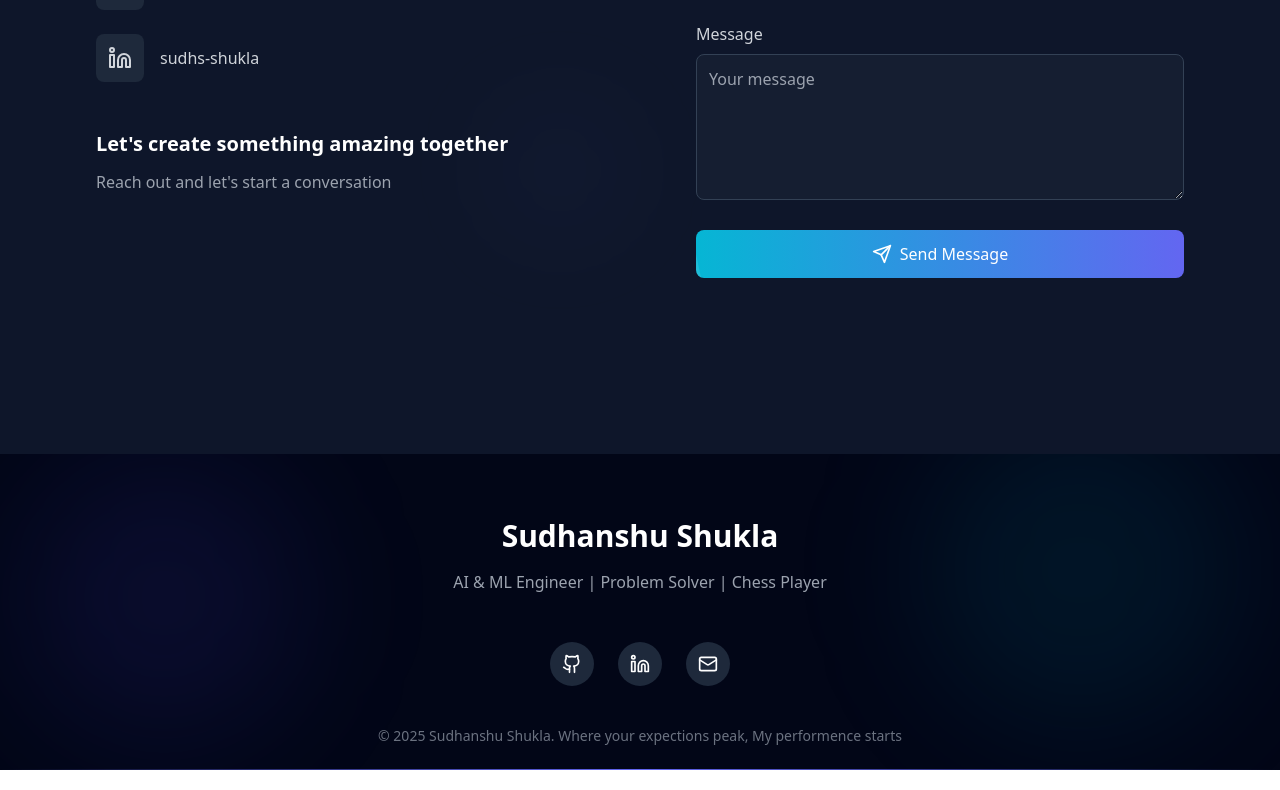
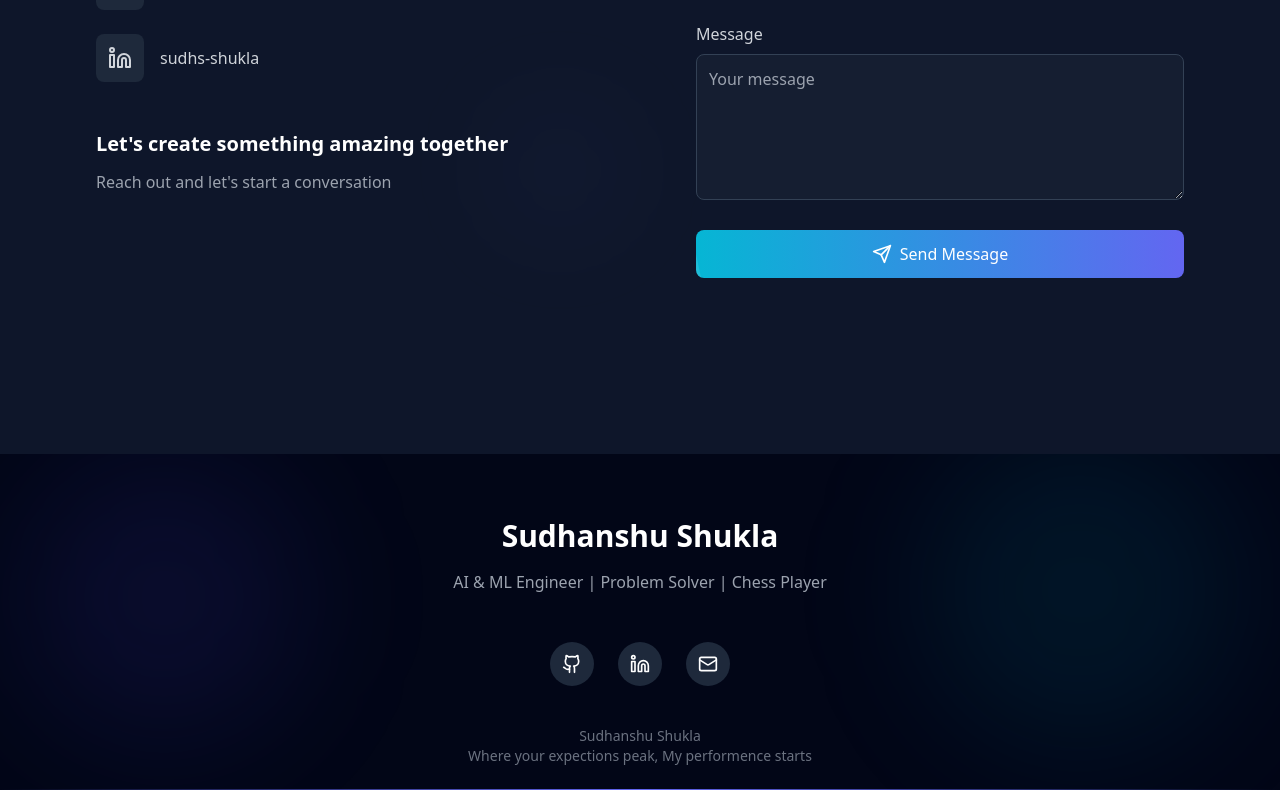
Before and after one commit to Sudhanshu-shukl/portfolio, a React (Vite) app: page / in a window 1280 px wide. Shown: the part 6250-7040 px from the top of the page. Built offline with nearby package versions, Linux system fonts and the light colour scheme.

Commit message:
nothing major v2

```diff
--- a/src/components/Footer.jsx
+++ b/src/components/Footer.jsx
@@ -76,7 +76,7 @@ const Footer = () => {
           transition={{ duration: 0.6, delay: 0.6 }}
           className="text-center text-gray-500 text-sm"
         >
-          <p>&copy; {new Date().getFullYear()} Sudhanshu Shukla. Where your expections peak, My performence starts</p>
+          <p>Sudhanshu Shukla <br/>Where your expections peak, My performence starts</p>
         </motion.div>
       </div>
     </footer>
```
